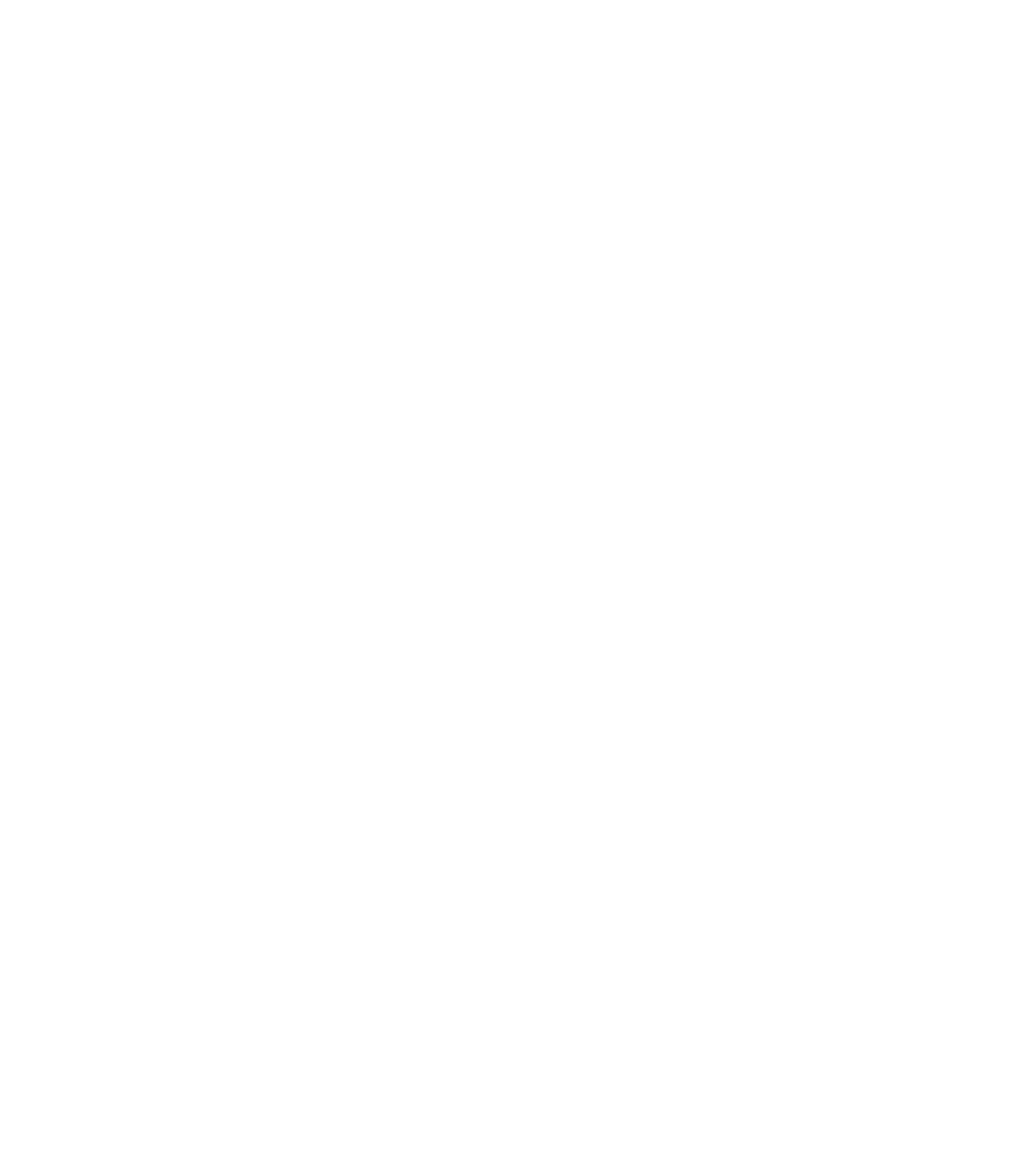
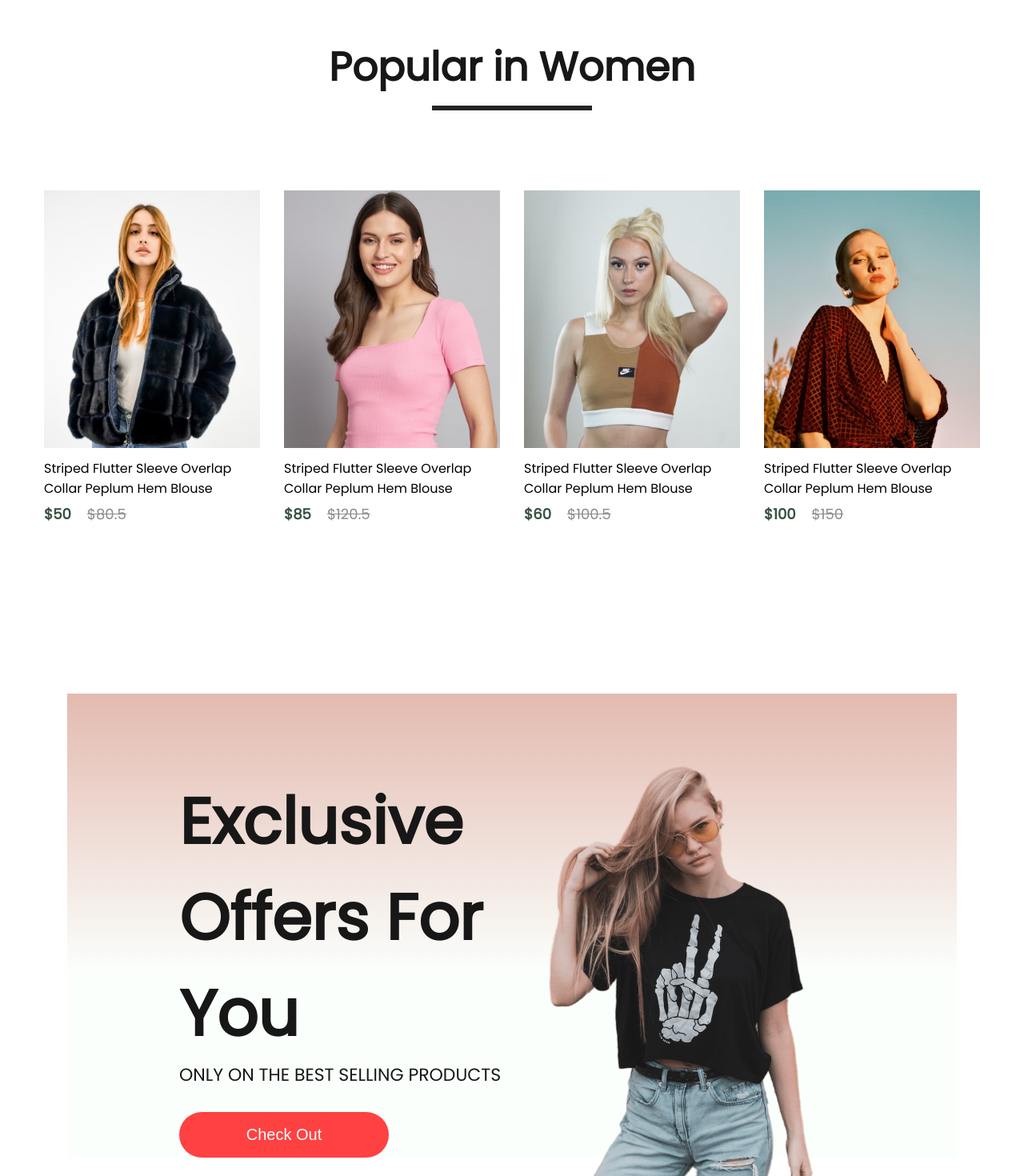
Before and after one commit to ThwishaKotian/e-commerce, a React (Create React App) app: page / in a window 1280 px wide. Shown: the part 1100-2570 px from the top of the page at 80% size. Before the commit the page ends 1018 px from the top, so only its background shows below. Built offline with nearby package versions, Linux system fonts and the light colour scheme.

Commit message:
Exclusive section implemented

```diff
--- a/src/Components/Hero/Hero.jsx
+++ b/src/Components/Hero/Hero.jsx
@@ -11,8 +11,7 @@
                 <h2>NEW ARRIVALS ONLY</h2>
                 <div>
                     <div className="hero-hand-icon">
-                        <p>new</p>
-                        <img src={hand_icon}></img>
+                        <p>New</p>
                     </div>
                     <p>collections</p>
                     <p>for everyone</p>
--- a/src/Components/Item/Item.css
+++ b/src/Components/Item/Item.css
@@ -1,5 +1,5 @@
 .item {
-    width: 350px;
+    width: 270px;
 }
 
 .item p{
@@ -27,3 +27,7 @@
     transform: scale(1.05);
     transition: 0.6s;
 }
+
+#item-img{
+    width: 100%;
+}
--- a/src/Components/Item/Item.jsx
+++ b/src/Components/Item/Item.jsx
@@ -4,14 +4,14 @@
 const Item = (props) => {
     return (
         <div className='item'>
-            <img src={props.image}></img>
+            <img src={props.image} id='item-img'></img>
             <p>{props.name}</p>
             <div className="item-prices">
                 <div className="item-price-new">
-                    {props.new_price}
+                    ${props.new_price}
                 </div>
                 <div className="item-price-old">
-                    {props.old_price}
+                    ${props.old_price}
                 </div>
             </div>
         </div>
--- /dev/null
+++ b/src/Components/Offers/Offers.css
@@ -0,0 +1,51 @@
+.offers {
+    width: 65%;
+    height: 60vh;
+    display: flex;
+    margin: auto;
+    padding: 0px 140px;
+    padding-top: 100px;
+    margin-bottom: 150px;
+    margin-top: 100px;
+    background: linear-gradient(180deg, #e3baaf, #e1ffea22 60%);
+}
+
+.offers-left {
+    flex: 1;
+    display: flex;
+    flex-direction: column;
+    justify-content: center;
+}
+
+.offers-left h1 {
+    color: #171717;
+    font-size: 80px;
+    font-weight: 600px;
+}
+
+.offers-left p {
+    color: #171717;
+    font-size: 22px;
+    font-weight: 600px;
+}
+
+.offers-left button {
+    width: 262px;
+    height: 190px;
+    border-radius: 35px;
+    background: #FF4141;
+    border: none;
+    color: white;
+    font-size: 20px;
+    font-weight: 500;
+    margin-top: 30px;
+    cursor: pointer;
+    padding: 5px;
+}
+
+.offers-right{
+    flex: 1;
+    display: flex;
+    align-items: center;
+    justify-content: flex-end;
+}
--- /dev/null
+++ b/src/Components/Offers/Offers.jsx
@@ -0,0 +1,21 @@
+import React from 'react'
+import './Offers.css'
+import exclusive_image from '../Assets/exclusive_image.png'
+
+const Offers = () => {
+    return (
+        <div className='offers'>
+            <div className="offers-left">
+                <h1>Exclusive</h1>
+                <h1>Offers For You</h1>
+                <p>ONLY ON THE BEST SELLING PRODUCTS</p>
+                <button>Check Out</button>
+            </div>
+            <div className="offers-right">
+                <img src={exclusive_image} />
+            </div>
+        </div>
+    )
+}
+
+export default Offers
--- /dev/null
+++ b/src/Components/Popular/Popular.css
@@ -0,0 +1,29 @@
+.popular {
+    display: flex;
+    flex-direction: column;
+    align-items: center;
+    gap: 10px;
+    height: 90vh;
+    padding-top: 150px;
+    width: 100%;
+}
+
+.popular h1 {
+    color: #171717;
+    font-size: 50px;
+    font-weight: 600;
+}
+
+.popular hr {
+    width: 200px;
+    height: 6px;
+    border: 10px;
+    background: #252525;
+}
+
+.popular-item{
+    margin-top: 90px;
+    display: flex;
+    justify-content: center;
+    gap: 30px;
+}
--- /dev/null
+++ b/src/Components/Popular/Popular.jsx
@@ -0,0 +1,20 @@
+import React from 'react'
+import './Popular.css'
+import data_product from '../Assets/data'
+import Item from '../Item/Item'
+
+const Popular = () => {
+    return (
+        <div className='popular'>
+            <h1>Popular in Women</h1>
+            <hr />
+            <div className="popular-item">
+                {data_product.map((item, i) => {
+                    return <Item key={i} id={item.id} name={item.name} image={item.image} new_price={item.new_price} old_price={item.old_price}/>
+                })}
+            </div>
+        </div>
+    )
+}
+
+export default Popular
--- a/src/Pages/Shop.jsx
+++ b/src/Pages/Shop.jsx
@@ -1,10 +1,14 @@
 import React from 'react'
 import Hero from '../Components/Hero/Hero'
+import Popular from '../Components/Popular/Popular'
+import Offers from '../Components/Offers/Offers'
 
 const Shop = () => {
   return (
     <div>
       <Hero />
+      <Popular />
+      <Offers />
     </div>
   )
 }
```
